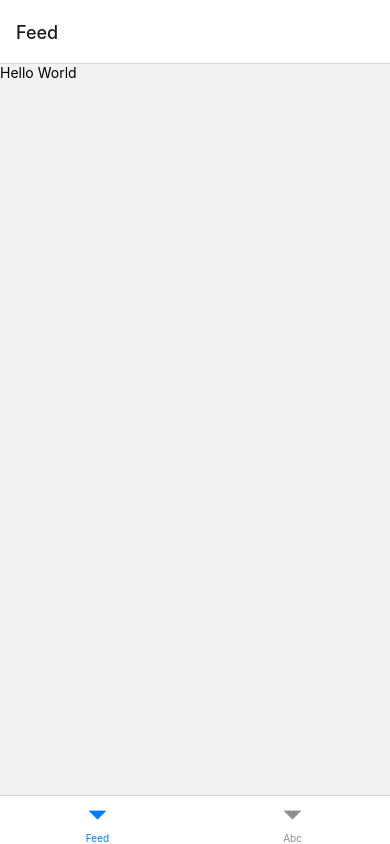
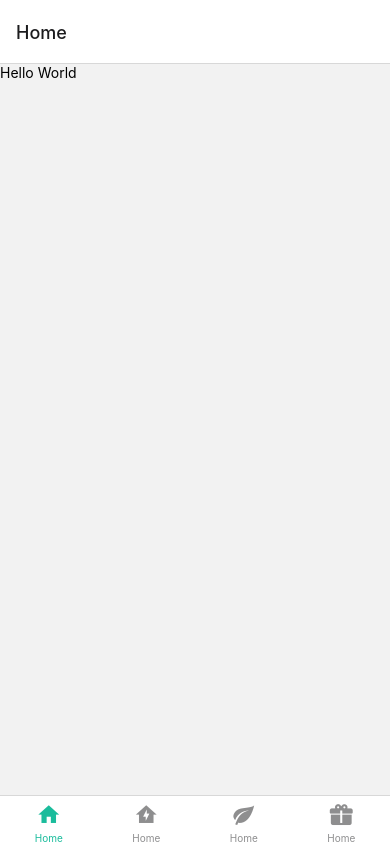
Before and after one commit to pikato2022/hackomania2024, a React Native app: screen / in a window 390 px wide. Built offline with nearby package versions, Linux system fonts and the light colour scheme.

Commit message:
[ev] add bottom tab

```diff
--- a/BottomTab.js
+++ b/BottomTab.js
@@ -1,37 +1,60 @@
 import { NavigationContainer } from '@react-navigation/native';
 import { createBottomTabNavigator } from '@react-navigation/bottom-tabs';
 import HomeScreen from './HomeScreen';
+import { MaterialCommunityIcons } from '@expo/vector-icons';
+
 const Tab = createBottomTabNavigator();
 
 const BottomTab = () => {
   return (
     <Tab.Navigator
-    //   initialRouteName="Feed"
-    //   screenOptions={{
-    //     tabBarActiveTintColor: '#e91e63',
-    //   }}
+      initialRouteName="Home"
+      screenOptions={{
+        tabBarActiveTintColor: '#1ABC9C',
+      }}
     >
       <Tab.Screen
-        name="Feed"
+        name="Home"
         component={HomeScreen}
-        // options={{
-        //   tabBarLabel: 'Home',
-        //   tabBarIcon: ({ color, size }) => (
-        //     <MaterialCommunityIcons name="home" color={color} size={size} />
-        //   ),
-        // }}
+        options={{
+          tabBarLabel: 'Home',
+          tabBarIcon: ({ color, size }) => (
+            <MaterialCommunityIcons name="home" color={color} size={size} />
+          ),
+        }}
       />
         <Tab.Screen
-        name="Abc"
+        name="Consumption"
         component={HomeScreen}
-        // options={{
-        //   tabBarLabel: 'Home',
-        //   tabBarIcon: ({ color, size }) => (
-        //     <MaterialCommunityIcons name="home" color={color} size={size} />
-        //   ),
-        // }}
+        options={{
+          tabBarLabel: 'Home',
+          tabBarIcon: ({ color, size }) => (
+            <MaterialCommunityIcons name="home-lightning-bolt" color={color} size={size} />
+          ),
+        }}
+    />
+        <Tab.Screen
+        name="Sustainability"
+        component={HomeScreen}
+        options={{
+          tabBarLabel: 'Home',
+          tabBarIcon: ({ color, size }) => (
+            <MaterialCommunityIcons name="leaf" color={color} size={size} />
+          ),
+        }}
+      />
+      <Tab.Screen
+        name="Reward"
+        component={HomeScreen}
+        options={{
+          tabBarLabel: 'Home',
+          tabBarIcon: ({ color, size }) => (
+            <MaterialCommunityIcons name="gift" color={color} size={size} />
+          ),
+        }}
       />
     </Tab.Navigator>
+
   );
 }
 export default BottomTab;
--- a/package.json
+++ b/package.json
@@ -10,6 +10,8 @@
   },
   "dependencies": {
     "@react-navigation/bottom-tabs": "^6.5.20",
+    "@react-navigation/native": "^6.1.17",
+    "@react-navigation/native-stack": "^6.9.26",
     "expo": "^50.0.14",
     "expo-status-bar": "~1.11.1",
     "react": "18.2.0",
```
Also changed, not shown: 2 other files (tests, documents, lock files or other folders).
